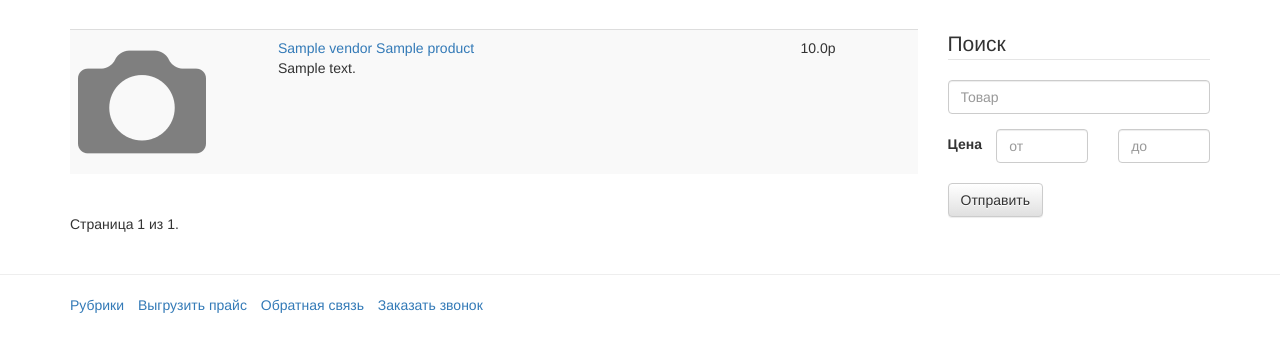
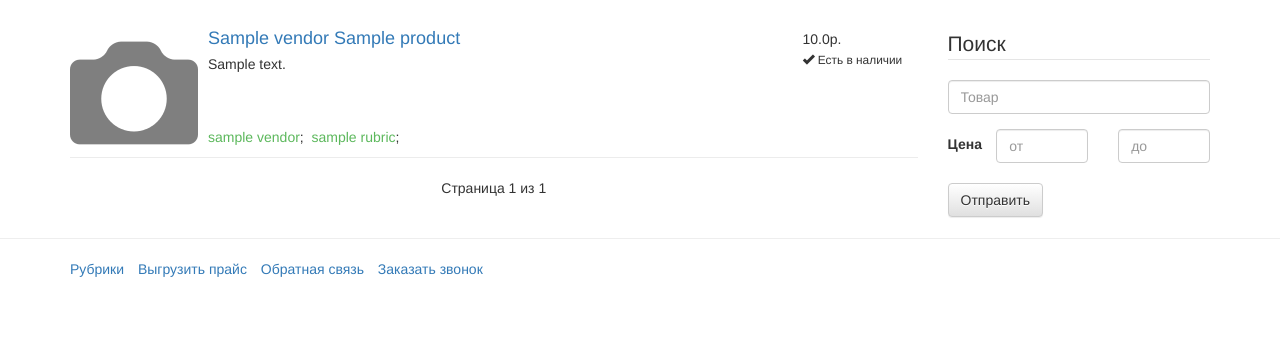
Before and after one commit to durm/aksvrnru, a Django app: page /products/listing/ in a window 1280 px wide. Shown: the part 51-403 px from the top of the page. Run offline with Django 3.2, Linux system fonts and the light colour scheme; tables that the repository leaves empty hold one stand-in row (values such as "Sample post"); parts of the project's set-up code (start-up, migrations or seed data) failed here and were passed over; some libraries are stand-ins or nearby versions.

Commit message:
search view

```diff
--- a/templates/products/list.html
+++ b/templates/products/list.html
@@ -12,43 +12,52 @@
     <div class="row row-offcanvas row-offcanvas-right">
         <div class="col-xs-12 col-sm-9">
             {% if products %}
-            <table class="table table-striped">
                 {% for product in products %}
-                  <tr>
-                      <td width="200">
-                          <a href="{% url 'get_product' product.id %}">
+                <div class="media" style="position:relative; border-bottom: #ececec solid 1px;">
+                    <a class="pull-left" href="{% url 'get_product' product.id %}">
                         <img src="{% static 'no-photo.png' %}"  data-src="holder.js/300x300" class="img-responsive" alt="Responsive image"/>
                     </a>
-                      </td>
-                      <td>
+                    <div class="pull-right" style="width: 125px;">
+                        <div>{{ product.retail_price }}р.</div>
+                        <div>
+                            <small>
+                                {% if product.available %}
+                                    <span class="glyphicon glyphicon-ok"></span> Есть в наличии
+                                {% else %}
+                                    Нет в наличии
+                                {% endif %}
+                            </small>
+                        </div>
+                    </div>
+                    <div class="media-body" style="margin: 0 125px;">
+                        <h4 class="media-heading">
                             <a href="{% url 'get_product' product.id %}">{{ product.vendor.name }} {{ product.name }}</a>
+                        </h4>
                         <p>{{ product.short_desc }}<p>
-                      </td>
-                      <td width="125px">
-                          {{ product.retail_price }}р
-                      </td>
-                  </tr>
+                        <div style="position:absolute; bottom: 10px;">
+                            <a href="#" style="color: #5cb85c; text-transform: lowercase;">{{ product.vendor.name }}</a>;&#160;
+
+                            {% for r in product.rubrics.all %}
+                                <a href="#" style="color: #5cb85c; text-transform: lowercase;">{{ r.name }}</a>;&#160;
                             {% endfor %}
-            </table>
+                        </div>
+                    </div>
+
+                </div>
+                {% endfor %}
+
+                <ul class="pager">
+                    {% if products.has_previous %}
+                        <li class="pull-left"><a href="?page={{ products.previous_page_number }}">Предыдущие</a></li>
+                    {% endif %}
+                    <li>Страница {{ products.number }} из {{ products.paginator.num_pages }}</li>
+                    {% if products.has_next %}
+                        <li class="pull-right"><a href="?page={{ products.next_page_number }}">next</a></li>
+                    {% endif %}
+                </ul>
             {% else %}
                 Ничего не найдено.
             {% endif %}
-
-            <div class="pagination">
-                <span class="step-links">
-                    {% if products.has_previous %}
-                        <a href="?page={{ products.previous_page_number }}">previous</a>
-                    {% endif %}
-
-                    <span class="current">
-                        Страница {{ products.number }} из {{ products.paginator.num_pages }}.
-                    </span>
-
-                    {% if contacts.has_next %}
-                        <a href="?page={{ products.next_page_number }}">next</a>
-                    {% endif %}
-                </span>
-            </div>
         </div>
         <div class="col-xs-12 col-sm-3">
             {% include "pages/parts/search.html" %}
```
Lines whose indentation alone changed are shown as unchanged.
